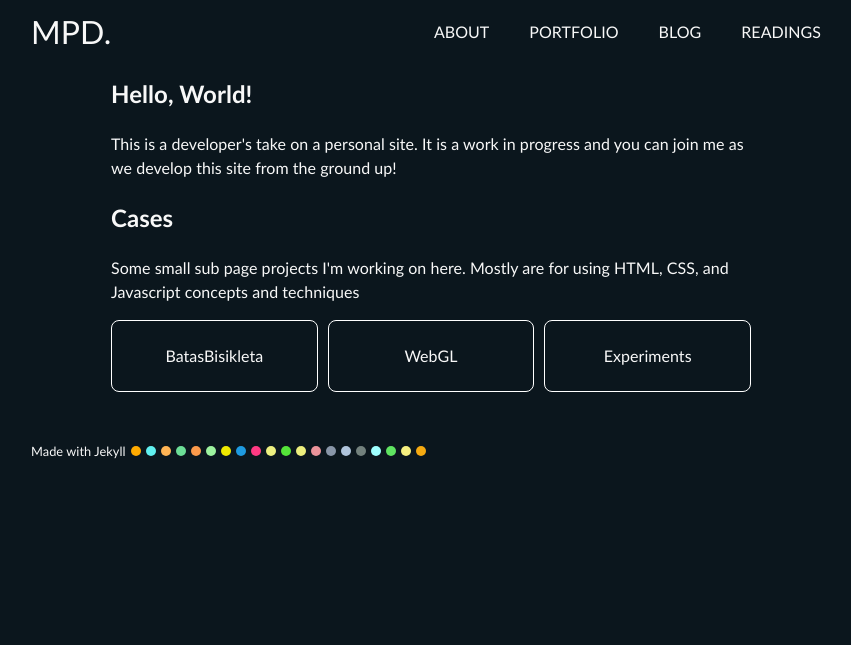
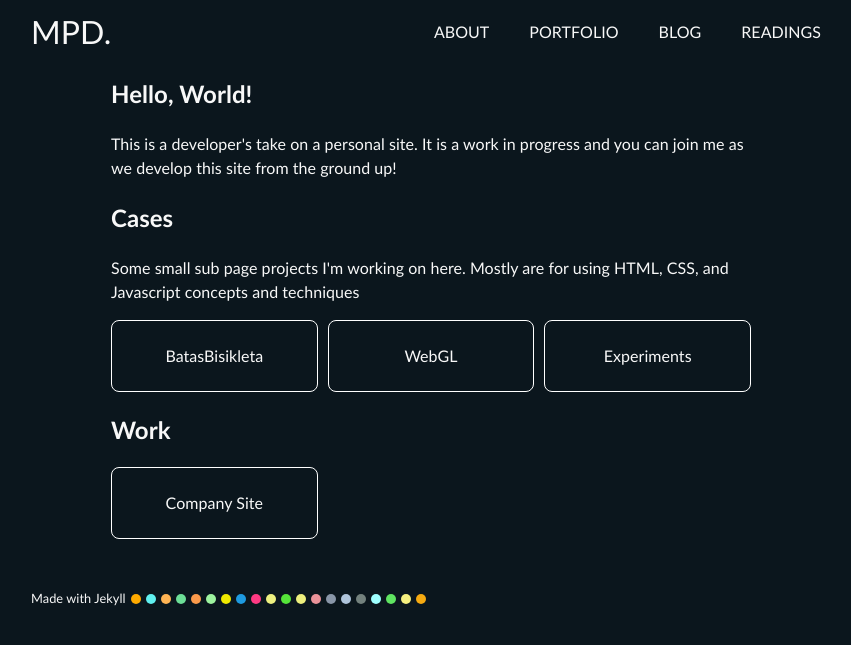
Before and after one commit to mpdagang/mpdagang.github.io, a Jekyll site: the page built from _pages/index.html, in a window 1280 px wide. Shown: the top 645 px of the page, without its empty margins (209-1060 px from the left). Built offline with Jekyll 4.4.1, drawn with Linux system fonts in a browser that asks for light colours.

Commit message:
Add link to Work content

```diff
--- a/_pages/index.html
+++ b/_pages/index.html
@@ -26,7 +26,14 @@ permalink: /
             <a class="card-item-link" href="/">WebGL</a>
         </div>
         <div class="card-item subproj-item">
-            <a class="card-item-link" href="/case/batasbisikleta">Experiments</a>
+            <a class="card-item-link" href="/">Experiments</a>
+        </div>
+    </div>
+
+    <h2>Work</h2>
+    <div class="card-list">
+        <div class="card-item subproj-item">
+            <a class="card-item-link" href="https://www.wisdomplus.com.ph/" target="_blank" rel="noreferrer noopener">Company Site</a>
         </div>
     </div>
 
```
